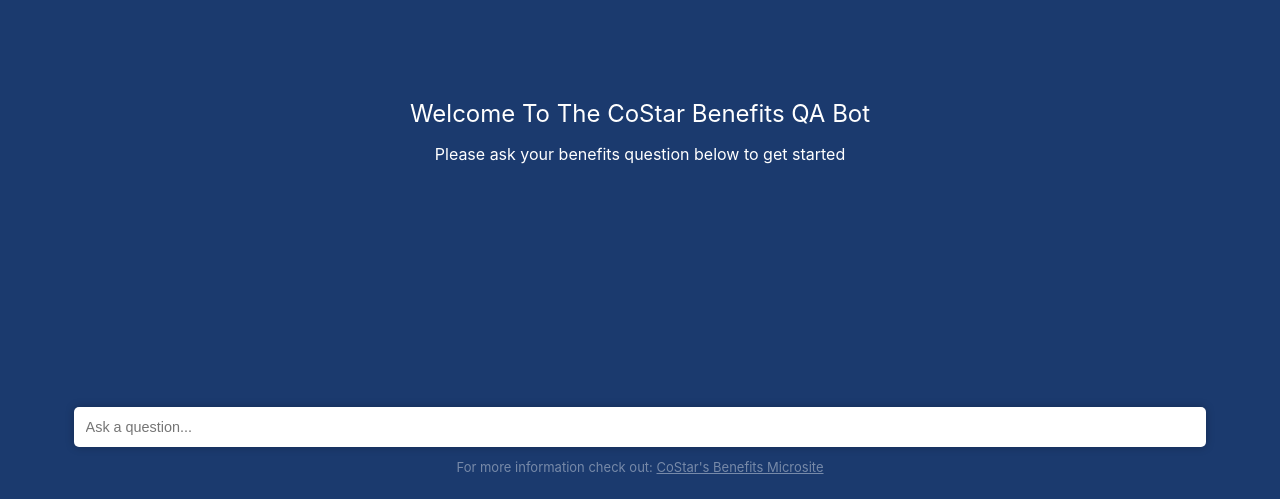
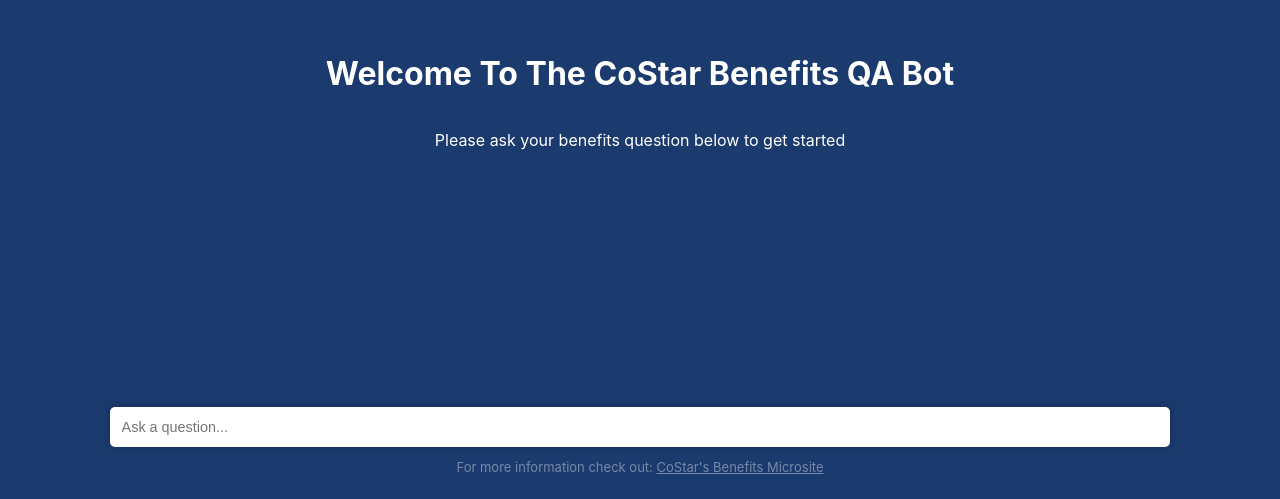
Before and after one commit to sullivanyoung/langchain-bot-fe, a React (Create React App) app: page / in a window 1280 px wide. Shown: the part 301-800 px from the top of the page. Built offline with nearby package versions, Linux system fonts and the light colour scheme; the HTML template or start-up script is replaced by a standard one.

Commit message:
fix styling around welcome message

```diff
--- a/src/App.css
+++ b/src/App.css
@@ -1,7 +1,6 @@
 .App {
   text-align: center;
-  display: flex;
-  background-color: #282c34;
+  background-color: #1b3a6e;
   color: white;
   position: absolute;
   top: 0;
@@ -12,11 +11,12 @@
 
 .chatbox {
   display: flex;
-  flex-direction: column;
-  background-color: #1b3a6e;
   height: 100%;
   width: 100%;
   position: relative;
+  justify-content: center;
+  align-items: center;
+  height: 100vh;
 }
 
 .chat-history {
@@ -44,9 +44,11 @@
   );
   padding: 24px;
   position: absolute;
+  margin: auto;
+  width: 90%;
   bottom: 0;
+  left: 0;
   right: 0;
-  left: 0;
 }
 
 .chat-input-text {
@@ -123,8 +125,16 @@
 }
 
 .welcome {
-  font-size: x-large;
-  margin-top: 400px;
+  text-align: center;
+  position: absolute;
+  top: 0;
+  bottom: 0;
+  left: 0;
+  right: 0;
+  display: flex;
+  flex-direction: column;
+  justify-content: center;
+  align-items: center;
 }
 
 .get-started {
--- a/src/App.js
+++ b/src/App.js
@@ -64,16 +64,16 @@
 
   return (
     <div className="App">
+      {history.length === 0 && (
+        <div className="welcome">
+          <h1>Welcome To The CoStar Benefits QA Bot</h1>
+          <p className="get-started">
+            Please ask your benefits question below to get started
+          </p>
+        </div>
+      )}
       <section className="chatbox">
         <div className="chat-history">
-          {history.length === 0 && (
-            <div className="welcome">
-              Welcome To The CoStar Benefits QA Bot
-              <p className="get-started">
-                Please ask your benefits question below to get started
-              </p>
-            </div>
-          )}
           <Chat history={history} />
           <div ref={messagesEndRef} />
         </div>
```
Also changed, not shown: 1 other file (tests, documents, lock files or other folders).
